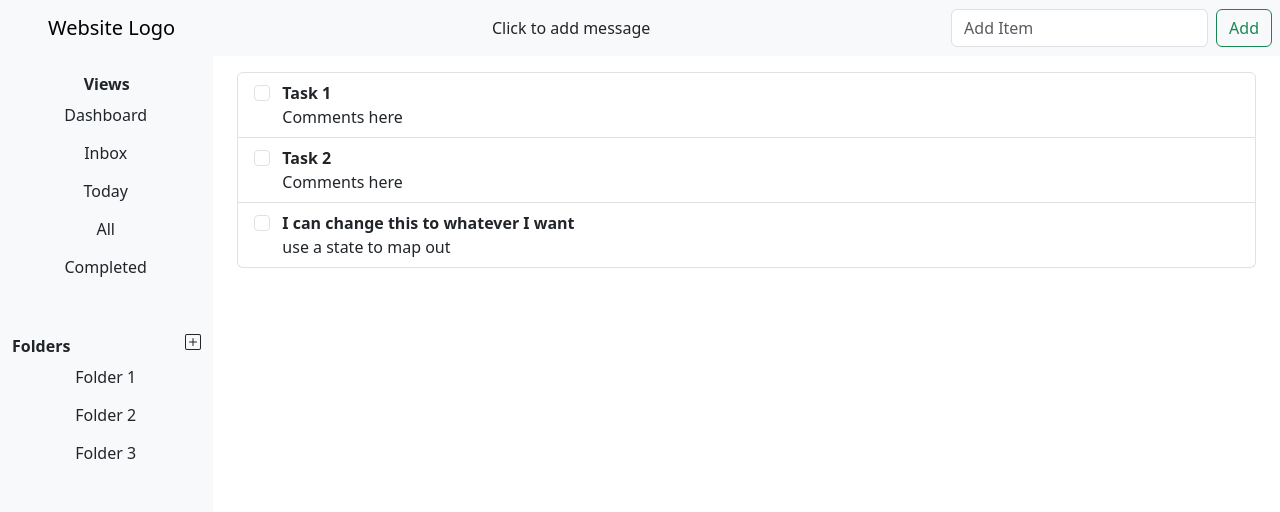
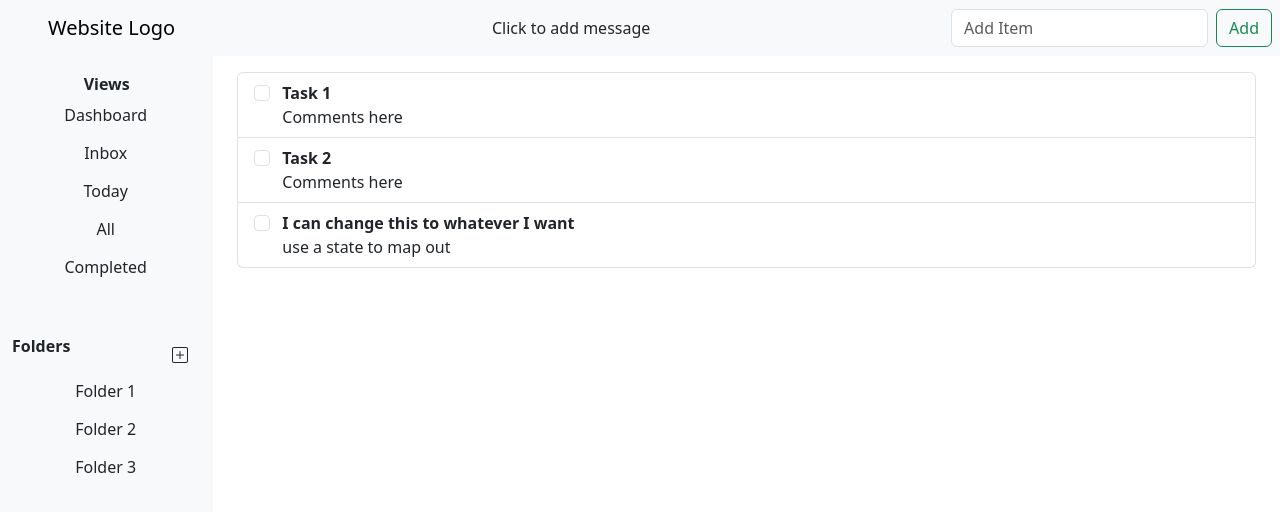
Before and after one commit to Kenref/gamified-todo-app, a React (Vite) app: page / in a window 1280 px wide. Shown: the top 512 px of the page. Built offline with nearby package versions, Linux system fonts and the light colour scheme.

Commit message:
converted plus icon into button

```diff
--- a/src/sections/SideBar.jsx
+++ b/src/sections/SideBar.jsx
@@ -13,6 +13,7 @@ function SideBar() {
 		</svg>
 	);
 
+	//try to remove row from the divs if not needed
 	return (
 		<div
 			className="col-md-2 d-none d-md-block bg-body-tertiary"
@@ -29,7 +30,7 @@ function SideBar() {
 			<div className="btn-group row mt-5">
 				<span className="text-center d-flex justify-content-between">
 					<strong>Folders</strong>
-					{plusIcon}
+					<button className="btn">{plusIcon}</button>
 				</span>
 				<button className="btn">Folder 1</button>
 				<button className="btn">Folder 2</button>
```
